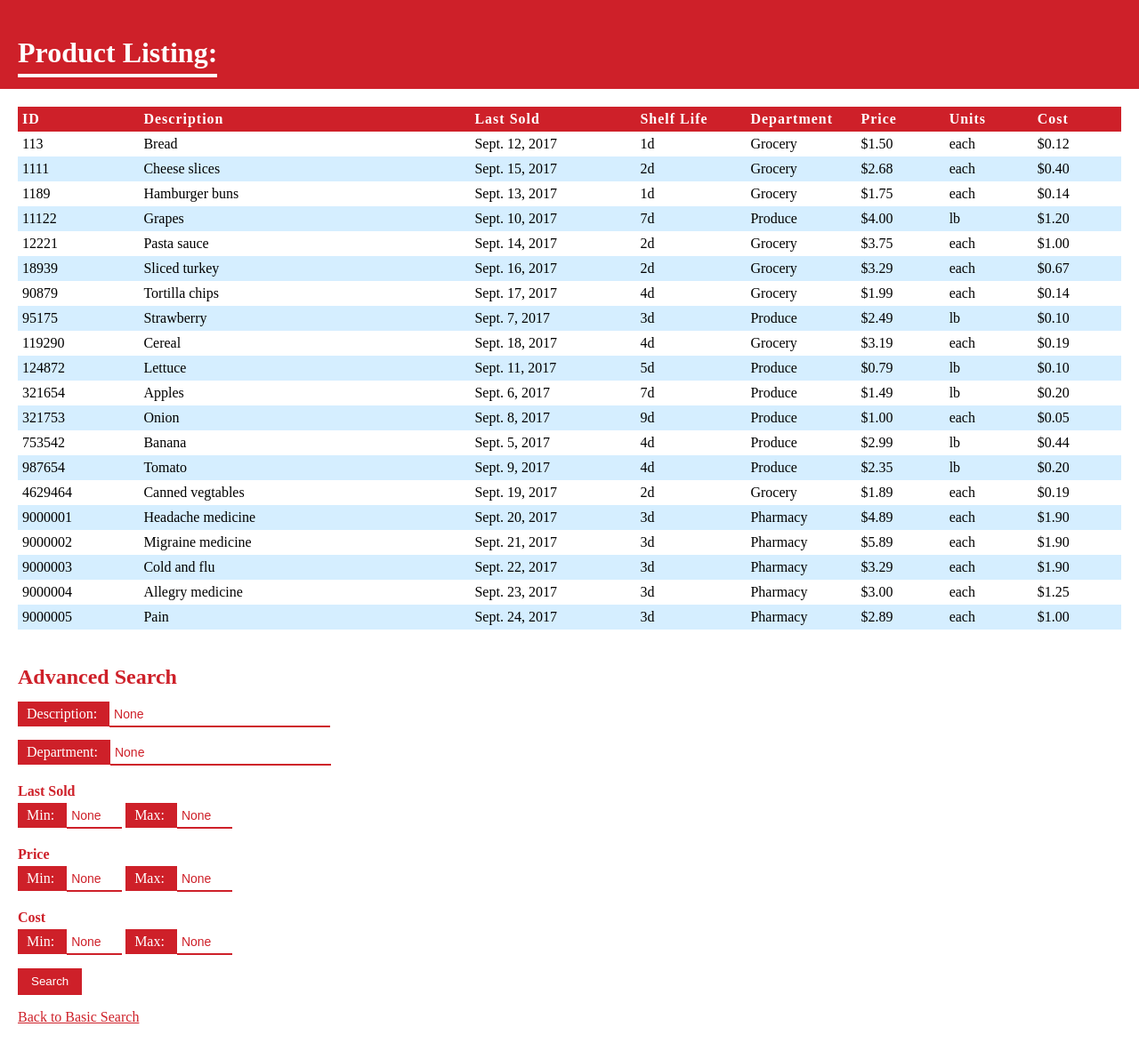
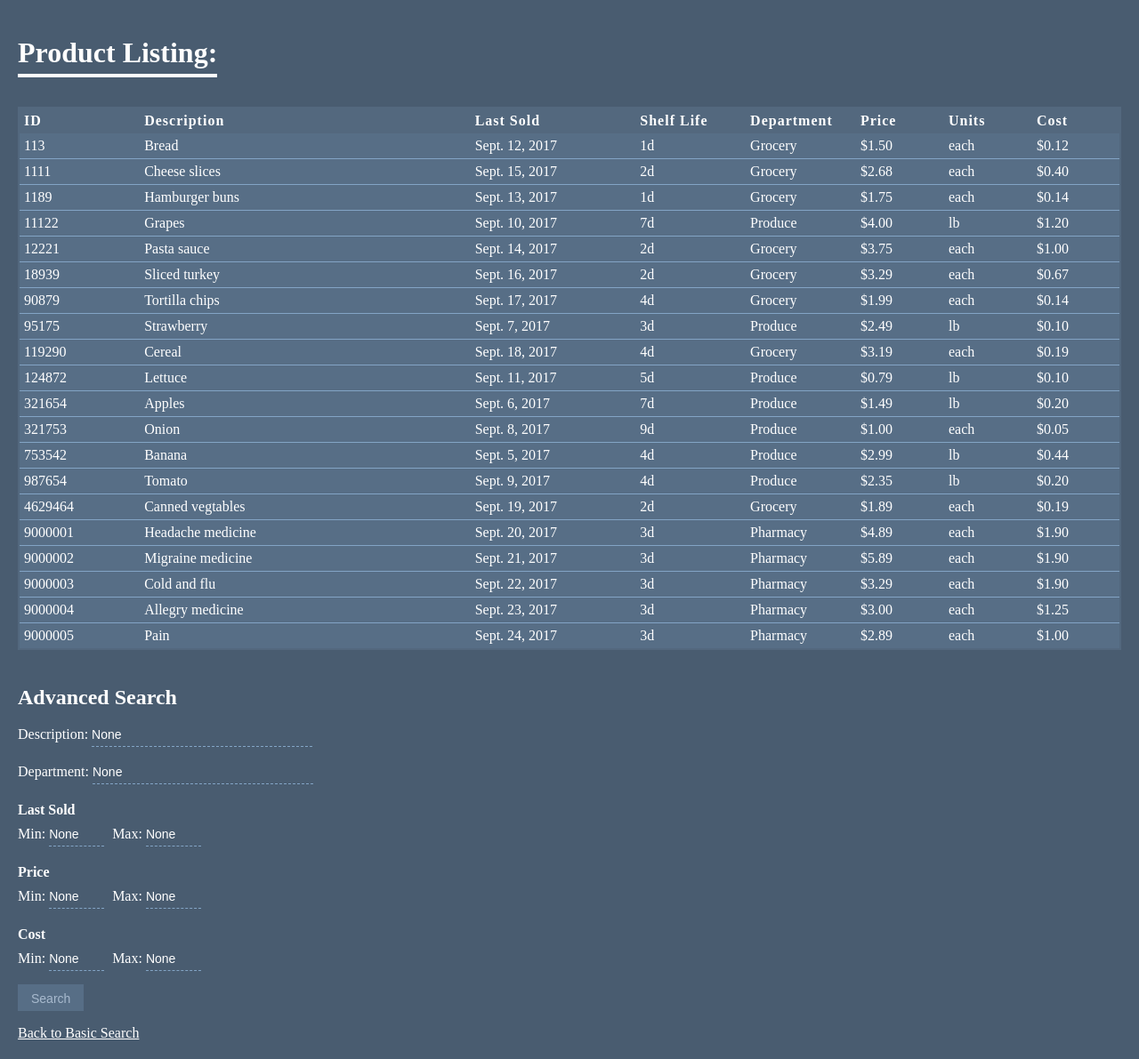
Before and after one commit to joshuadesmith/product-search, a Django app: page /products/search/advanced/ in a window 1280 px wide. Shown: the whole page at 89% size. Before the commit the page ends 1151 px from the top, so only its background shows below. Run offline with Django 3.2, Linux system fonts and the light colour scheme; data comes from the database, SQL or seed files in the repository.

Commit message:
update to alternative color scheme

```diff
--- a/productsearch/products/static/products/styles.css
+++ b/productsearch/products/static/products/styles.css
@@ -1,3 +1,23 @@
+/****** colors ******/
+.firetruck {
+    color: #CE2029;
+}
+
+.babyblue {
+    color: #D5EEFF;
+}
+
+.darkbluegrey {
+    color: #394D61;
+    border-color: #53687E;
+    background-color: #495C70;
+}
+
+/****** full page ******/
+.container {
+    background: #394D61;
+}
+
 body {
     margin: 0;
 }
@@ -6,7 +26,7 @@ body {
 .header-section {
     width: 100%;
     height: 80px;
-    background-color: #CE2029;
+    background-color: #495C70;
     color: #FFFFFF;
     padding: 20px 20px 0 20px;
 }
@@ -22,6 +42,7 @@ h1 {
 /****** table section *****/
 .table-section {
     padding: 20px;
+    background-color: #495C70;
     /*height: 60%;*/
     /*overflow: auto;*/
 }
@@ -30,11 +51,12 @@ table {
     /*table-layout: fixed;*/
     width: 100%;
     border-collapse: collapse;
+    border: 2px solid #53687E;
 }
 
 thead th {
     text-align: start;
-    background-color: #CE2029;
+    background-color: #53687E;
     color: #FFFFFF;
 }
 
@@ -67,20 +89,30 @@ thead th:nth-child(8) {
 }
 
 th, td {
+    margin: 5px;
     padding: 5px;
+    color: #FFFFFF;
 }
 
 th {
     letter-spacing: 1px;
 }
 
+tbody tr {
+    border-bottom: 1px solid #83A4C5;
+}
+
 tbody tr:nth-child(even) {
-    background-color: #D5EEFF;
+    background-color: #576E86;
+}
+
+tbody tr:nth-child(odd) {
+    background-color: #576E86;
 }
 
 /****** search section ******/
 .search-section {
-    /*background-color: #D5EEFF;*/
+    background: #495C70;
     margin: 0;
     padding: 20px;
 }
@@ -91,17 +123,17 @@ tbody tr:nth-child(even) {
 
 .form-field-title {
     padding: 5px 0;
-    color: #CE2029;
+    color: #FFFFFF;
     font-size: 16px;
     font-weight: bold;
 }
 
 .form-field-label {
-    padding: 5px 10px;
-    background: #CE2029;
+    padding: 5px 0 5px 0;
+    background: #495C70;
     color: #FFFFFF;
     border-style: none;
-    border-bottom: 1px solid #CE2029;
+    /*border-bottom: 1px solid #394D61;*/
     cursor: pointer;
     -webkit-border-radius: 0;
     border-radius: 0;
@@ -120,9 +152,13 @@ tbody tr:nth-child(even) {
     margin-right: auto;
 }
 
+.form-field-max {
+    margin-left: 5px;
+}
+
 h2 {
     margin: 0 0 10px 0;
-    color: #CE2029;
+    color: #FFFFFF;
 }
 
 input[type=text] {
@@ -131,13 +167,13 @@ input[type=text] {
 }
 
 input.search-box {
-    background: #FFFFFF;
+    background: #495C70;
     width: 20%;
-    padding: 5px;
+    padding: 5px 5px 5px 0;
     margin: 0;
     border-style: none;
-    border-bottom: 2px solid #CE2029;
-    color: #CE2029;
+    border-bottom: 1px dashed #83A4C5;
+    color: #FFFFFF;
     font-size: 14px;
     font-weight: normal;
 }
@@ -147,15 +183,25 @@ input.search-box.min-max-box {
 }
 
 input[type=submit].search-button {
-    padding: 7px 15px;
-    margin-left: -4px;
-    background: #CE2029;
-    color: #FFFFFF;
+    padding: 8px 15px 6px 15px;
+    margin-left: 4px;
+    background: #576E86;
+    color: #A8BACE;
     border-style: none;
-    border-bottom: 1px solid #CE2029;
+    /*border-bottom: 1px dashed #83A4C5;*/
+    /*border-left-style: none;*/
     cursor: pointer;
     -webkit-border-radius: 0;
     border-radius: 0;
+    font-size: 14px;
+}
+
+input[type=submit].search-button:hover {
+    background: #394D61;
+}
+
+input.search-box:focus {
+    border-bottom: 1px dashed #D9FFA9;
 }
 
 *:focus {
@@ -164,7 +210,7 @@ input[type=submit].search-button {
 
 /****** href links ******/
 a {
-    color: #CE2029;
+    color: #FFFFFF;
     font-weight: normal;
     font-style: normal;
 }
--- a/productsearch/products/templates/products/index.html
+++ b/productsearch/products/templates/products/index.html
@@ -1,6 +1,6 @@
 {% load static %}
 <link rel="stylesheet" type="text/css" href="{% static 'products/styles.css' %}">
-
+<div class="container">
     <div class="header-section">
         <h1>Product Listing:</h1>
     </div>
@@ -45,3 +45,4 @@
         <a href="/products/search/">Search products...</a>
     </div>
     {% endblock %}
+</div>
--- a/productsearch/products/templates/products/search.html
+++ b/productsearch/products/templates/products/search.html
@@ -10,7 +10,7 @@
                placeholder="Search Products"
                value="{{ form.description.value }}"
         >
-        <input type="submit" class="search-button" value="Go">
+        <input type="submit" class="search-button" value="Search">
     </form>
     <a href="/products/search/advanced/">Advanced Search >></a>
 </div>
```
Lines whose indentation alone changed are shown as unchanged.
